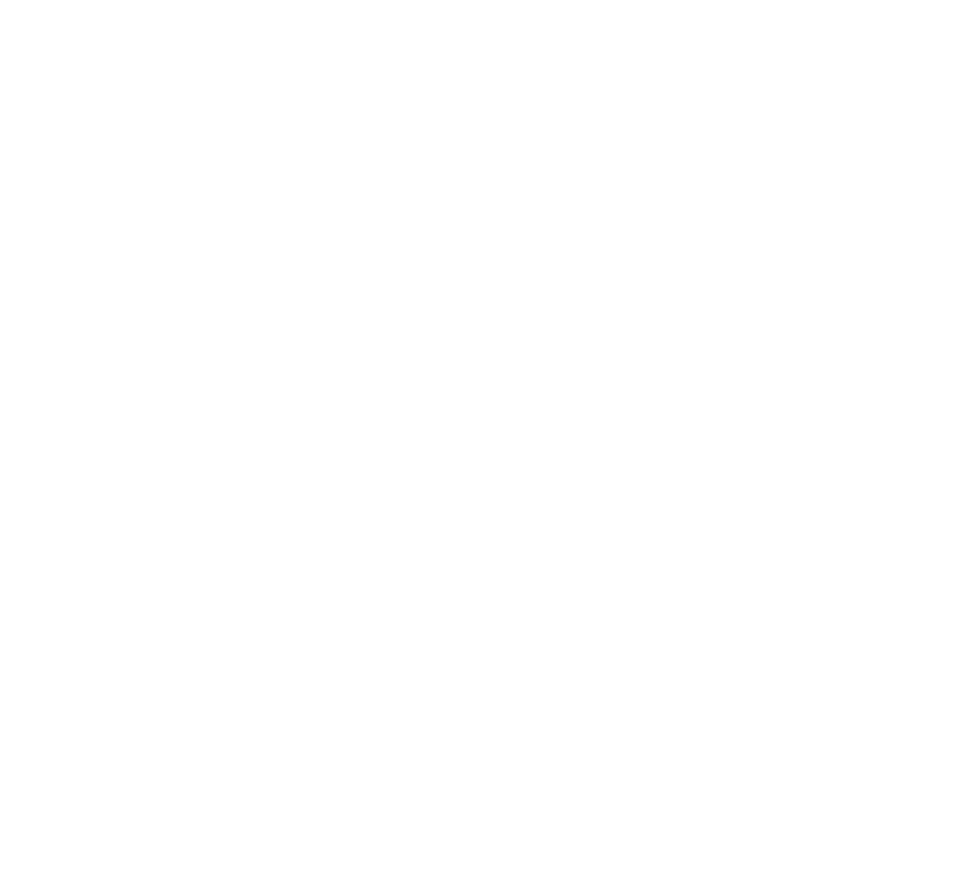
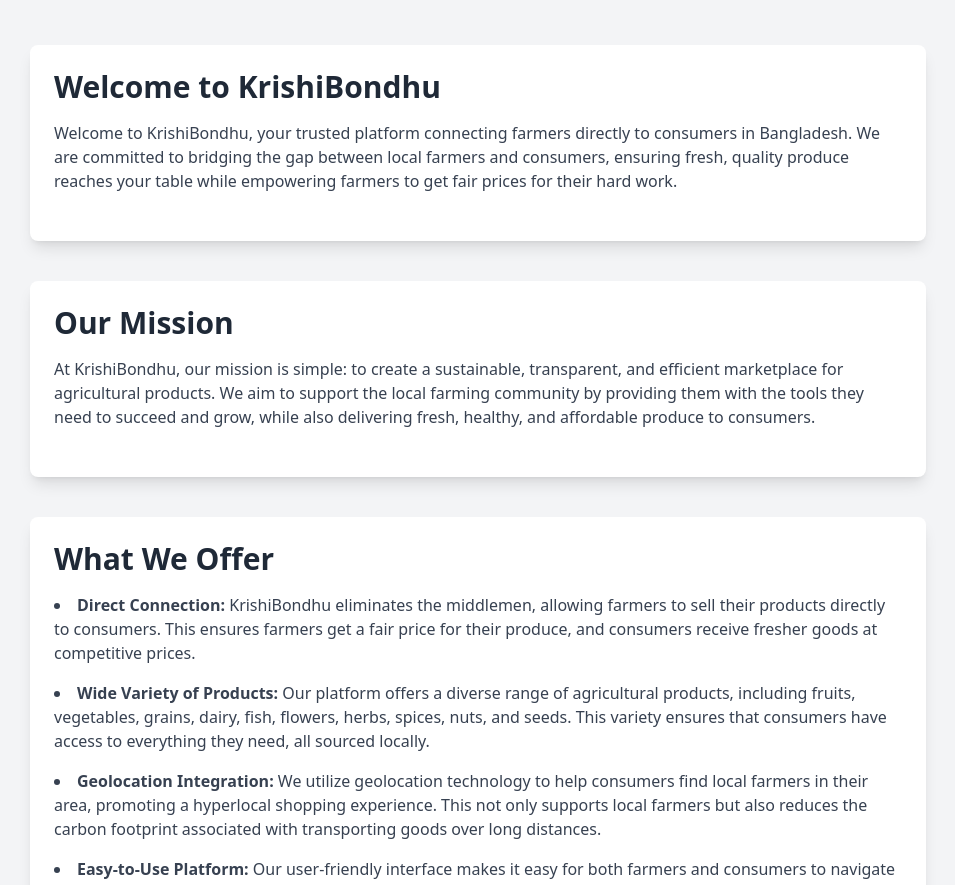
Before and after one commit to mehedi-hasan02/krishi-bondhu-client, a React (Vite) app: page /about in a window 1280 px wide. Before the commit this address had no page. Shown: the part 207-1092 px from the top of the page, without its empty margins (162-1117 px from the left). Before the commit the page ends 800 px from the top, so only its background shows below. Built offline with nearby package versions, Linux system fonts and the light colour scheme.

Commit message:
added about page

```diff
--- /dev/null
+++ b/src/Pages/AboutUs/AboutUs.jsx
@@ -0,0 +1,118 @@
+import React from "react";
+
+const AboutUs = () => {
+  return (
+    <div className="bg-gray-100 py-10">
+      <header className="text-center mb-10">
+        <h1 className="text-4xl font-bold text-gray-800">About KrishiBondhu</h1>
+      </header>
+
+      <section className="max-w-4xl mx-auto bg-white shadow-lg rounded-lg p-6 mb-10">
+        <h2 className="text-3xl font-semibold text-gray-800 mb-4">
+          Welcome to KrishiBondhu
+        </h2>
+        <p className="text-gray-700 mb-6">
+          Welcome to KrishiBondhu, your trusted platform connecting farmers
+          directly to consumers in Bangladesh. We are committed to bridging the
+          gap between local farmers and consumers, ensuring fresh, quality
+          produce reaches your table while empowering farmers to get fair prices
+          for their hard work.
+        </p>
+      </section>
+
+      <section className="max-w-4xl mx-auto bg-white shadow-lg rounded-lg p-6 mb-10">
+        <h2 className="text-3xl font-semibold text-gray-800 mb-4">
+          Our Mission
+        </h2>
+        <p className="text-gray-700 mb-6">
+          At KrishiBondhu, our mission is simple: to create a sustainable,
+          transparent, and efficient marketplace for agricultural products. We
+          aim to support the local farming community by providing them with the
+          tools they need to succeed and grow, while also delivering fresh,
+          healthy, and affordable produce to consumers.
+        </p>
+      </section>
+
+      <section className="max-w-4xl mx-auto bg-white shadow-lg rounded-lg p-6 mb-10">
+        <h2 className="text-3xl font-semibold text-gray-800 mb-4">
+          What We Offer
+        </h2>
+        <ul className="list-disc list-inside text-gray-700">
+          <li className="mb-4">
+            <strong>Direct Connection:</strong> KrishiBondhu eliminates the
+            middlemen, allowing farmers to sell their products directly to
+            consumers. This ensures farmers get a fair price for their produce,
+            and consumers receive fresher goods at competitive prices.
+          </li>
+          <li className="mb-4">
+            <strong>Wide Variety of Products:</strong> Our platform offers a
+            diverse range of agricultural products, including fruits,
+            vegetables, grains, dairy, fish, flowers, herbs, spices, nuts, and
+            seeds. This variety ensures that consumers have access to everything
+            they need, all sourced locally.
+          </li>
+          <li className="mb-4">
+            <strong>Geolocation Integration:</strong> We utilize geolocation
+            technology to help consumers find local farmers in their area,
+            promoting a hyperlocal shopping experience. This not only supports
+            local farmers but also reduces the carbon footprint associated with
+            transporting goods over long distances.
+          </li>
+          <li className="mb-4">
+            <strong>Easy-to-Use Platform:</strong> Our user-friendly interface
+            makes it easy for both farmers and consumers to navigate the
+            platform. Farmers can effortlessly list their products, manage
+            orders, and communicate with customers, while consumers can easily
+            browse, order, and track their purchases.
+          </li>
+          <li className="mb-4">
+            <strong>Secure Transactions:</strong> We prioritize the security of
+            all transactions on our platform, offering multiple payment options
+            and secure processing to ensure a safe shopping experience for
+            everyone.
+          </li>
+        </ul>
+      </section>
+
+      <section className="max-w-4xl mx-auto bg-white shadow-lg rounded-lg p-6 mb-10">
+        <h2 className="text-3xl font-semibold text-gray-800 mb-4">
+          Our Impact
+        </h2>
+        <p className="text-gray-700 mb-6">
+          Since our inception, KrishiBondhu has been dedicated to making a
+          positive impact on the agricultural community in Bangladesh. By
+          connecting farmers directly with consumers, we have helped numerous
+          farmers increase their income and improve their livelihoods. Our
+          efforts also contribute to the local economy, support sustainable
+          farming practices, and promote healthy eating habits among consumers.
+        </p>
+      </section>
+
+      <section className="max-w-4xl mx-auto bg-white shadow-lg rounded-lg p-6 mb-10">
+        <h2 className="text-3xl font-semibold text-gray-800 mb-4">Join Us</h2>
+        <p className="text-gray-700 mb-6">
+          Whether you are a farmer looking to expand your market reach or a
+          consumer seeking fresh, local produce, KrishiBondhu is here to serve
+          you. Join us in our mission to create a more sustainable and equitable
+          food system in Bangladesh.
+        </p>
+      </section>
+
+      <section className="max-w-4xl mx-auto bg-white shadow-lg rounded-lg p-6">
+        <h2 className="text-3xl font-semibold text-gray-800 mb-4">
+          Contact Us
+        </h2>
+        <p className="text-gray-700 mb-6">
+          Have questions or need assistance? Our dedicated support team is
+          always ready to help. Contact us at{" "}
+          <a href="mailto:email@example.com" className="text-blue-500">
+            email@example.com
+          </a>{" "}
+          or call us at +880 1234-567890.
+        </p>
+      </section>
+    </div>
+  );
+};
+
+export default AboutUs;
--- a/src/Pages/Home/Categories/Categories.jsx
+++ b/src/Pages/Home/Categories/Categories.jsx
@@ -15,10 +15,10 @@ const Categories = () => {
       });
   }, []);
   return (
-    <div className="mt-10">
+    <div className="mt-10 p-10">
       <h3 className="text-4xl font-semibold text-center">Categories</h3>
       <hr />
-      <div className="grid grid-cols-2 gap-10">
+      <div className="grid grid-cols-2 md:grid-cols-3 gap-10">
         {categories.map((category) => (
           <Category key={category.id} category={category}></Category>
         ))}
--- a/src/Pages/Home/Categories/Category.jsx
+++ b/src/Pages/Home/Categories/Category.jsx
@@ -1,7 +1,7 @@
 const Category = ({ category }) => {
   console.log(category);
   return (
-    <div className="text-center">
+    <div className="text-center p-10">
       <img className="w-24 mx-auto rounded-md" src={category?.img} />
       <h1 className="text-2xl">{category?.name}</h1>
     </div>
--- a/src/Pages/Home/HowItWorks/HowItWorks.jsx
+++ b/src/Pages/Home/HowItWorks/HowItWorks.jsx
@@ -1,6 +1,6 @@
 const HowItWorks = () => {
   return (
-    <div className="mx-auto mt-10">
+    <div className="mx-auto mt-10 p-10">
       <div className="flex justify-center items-center gap-10 mb-10 ">
         <hr />
         <h1 className="text-5xl">How It Works...?</h1>
```
Also changed, not shown: src/Routes/Routes.jsx (+17 -12 lines).
